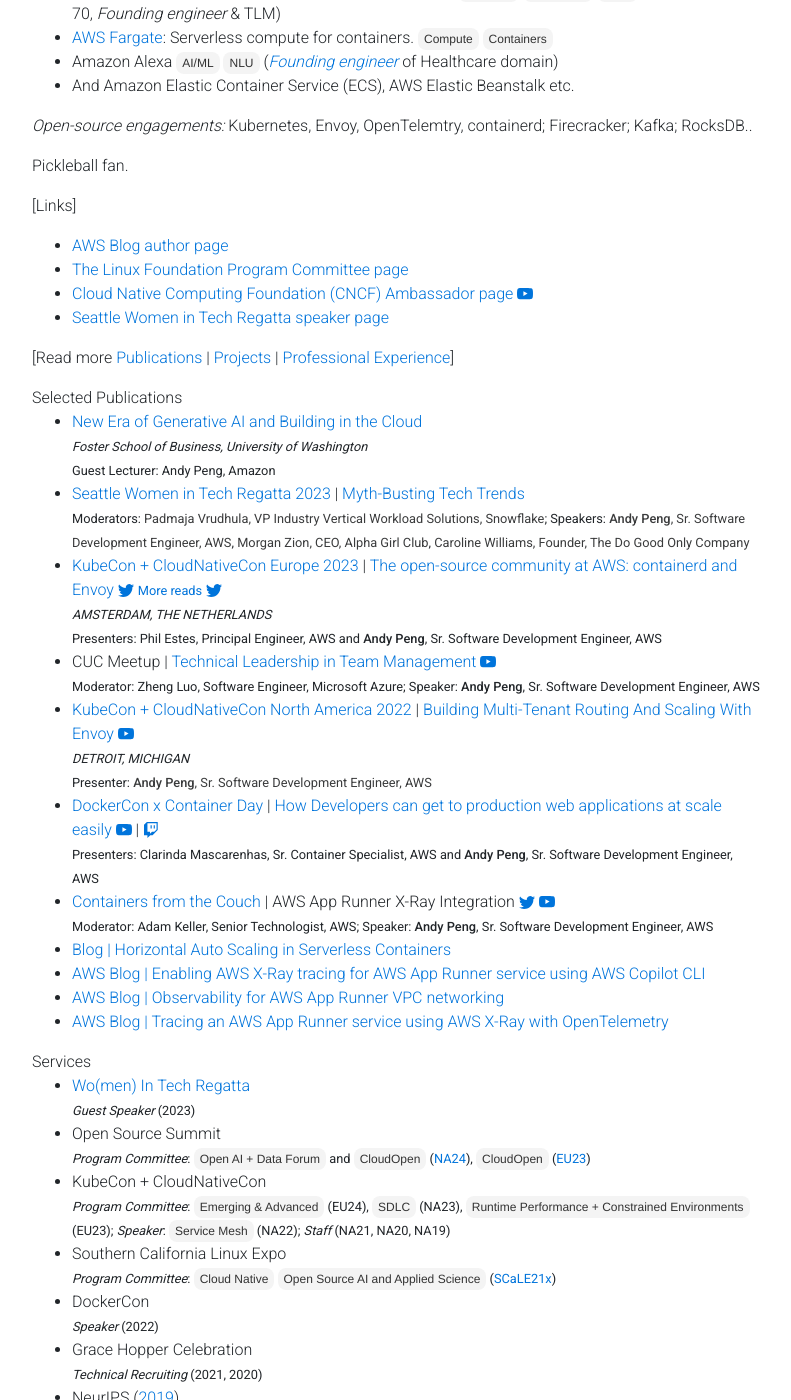
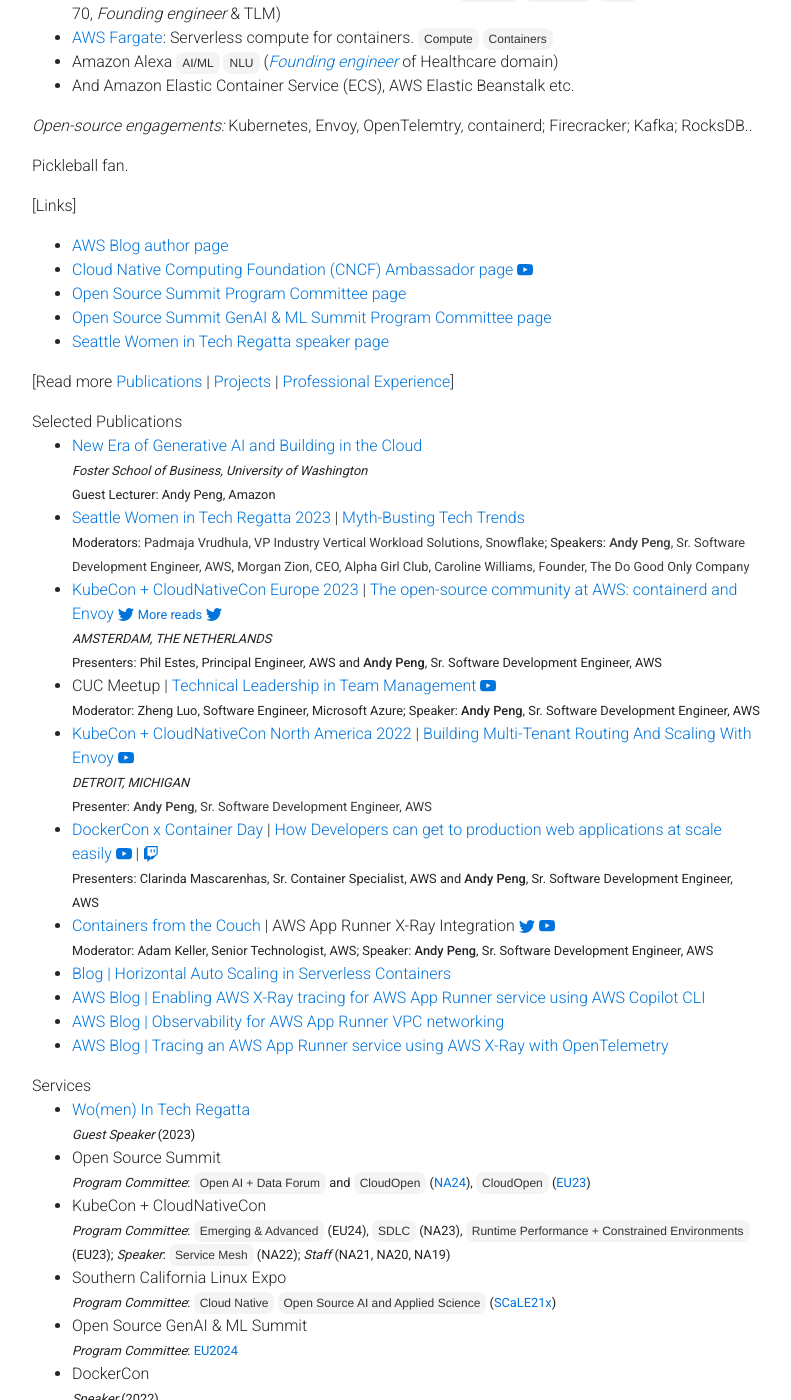
Before and after one commit to gfw001/gfw001.github.io, a Jekyll site: the page portfolio.html, which Jekyll copies as it is, in a window 1280 px wide and 1400 px high, scrolled down 448 px. Shown: the whole window, without its empty margins (53-844 px from the left). Built offline with Jekyll 4.4.1, drawn with Linux system fonts in a browser that asks for light colours; nearby versions of some CDN libraries; a style sheet for code colours, icons or effects is not loaded.

Commit message:
Update portfolio.html

```diff
--- a/portfolio.html
+++ b/portfolio.html
@@ -152,14 +152,17 @@
 		<a href="https://aws.amazon.com/cn/blogs/containers/author/yimipeng/">AWS Blog author page</a>
 	</li>
 	<li>
-		<a href="https://events.linuxfoundation.org/open-source-summit-north-america/program/program-committee/">The Linux Foundation Program Committee page</a>
-	</li>
-	<li>
 		<a href="https://www.cncf.io/people/ambassadors/?p=andy-peng">Cloud Native Computing Foundation (CNCF) Ambassador page</a> <a href="https://youtu.be/uS698pTnw1I">
 		<svg xmlns="http://www.w3.org/2000/svg" width="16" height="16" fill="currentColor" class="bi bi-youtube" viewBox="0 0 16 16">
                 <path d="M8.051 1.999h.089c.822.003 4.987.033 6.11.335a2.01 2.01 0 0 1 1.415 1.42c.101.38.172.883.22 1.402l.01.104.022.26.008.104c.065.914.073 1.77.074 1.957v.075c-.001.194-.01 1.108-.082 2.06l-.008.105-.009.104c-.05.572-.124 1.14-.235 1.558a2.007 2.007 0 0 1-1.415 1.42c-1.16.312-5.569.334-6.18.335h-.142c-.309 0-1.587-.006-2.927-.052l-.17-.006-.087-.004-.171-.007-.171-.007c-1.11-.049-2.167-.128-2.654-.26a2.007 2.007 0 0 1-1.415-1.419c-.111-.417-.185-.986-.235-1.558L.09 9.82l-.008-.104A31.4 31.4 0 0 1 0 7.68v-.123c.002-.215.01-.958.064-1.778l.007-.103.003-.052.008-.104.022-.26.01-.104c.048-.519.119-1.023.22-1.402a2.007 2.007 0 0 1 1.415-1.42c.487-.13 1.544-.21 2.654-.26l.17-.007.172-.006.086-.003.171-.007A99.788 99.788 0 0 1 7.858 2h.193zM6.4 5.209v4.818l4.157-2.408L6.4 5.209z"/>
                 </svg>
 		</a>
+	</li>
+	<li>
+		<a href="https://events.linuxfoundation.org/open-source-summit-north-america/program/program-committee/">Open Source Summit Program Committee page</a>
+	</li>
+	<li>
+		<a href="https://events.linuxfoundation.org/ai-dev-europe/program/program-committee/">Open Source Summit GenAI & ML Summit Program Committee page</a>
 	</li>
 	<li>
 		<a href="https://seattleregatta2023.sched.com/speaker/yiming_peng.2589xy9k?iframe=no">Seattle Women in Tech Regatta speaker page</a>
@@ -286,6 +289,10 @@
 	<li>
 		Southern California Linux Expo <br>
 		<small><i>Program Committee</i>: <button>Cloud Native</button> <button>Open Source AI and Applied Science</button> (<a href="https://www.socallinuxexpo.org/scale/21x">SCaLE21x</a>) </small>
+	</li>
+	<li>
+		Open Source GenAI & ML Summit<br>
+		<small><i>Program Committee</i>: <a href="https://events.linuxfoundation.org/ai-dev-europe/program/program-committee/">EU2024</a> </small>
 	</li>
 	<li>
 		DockerCon <br>
```
